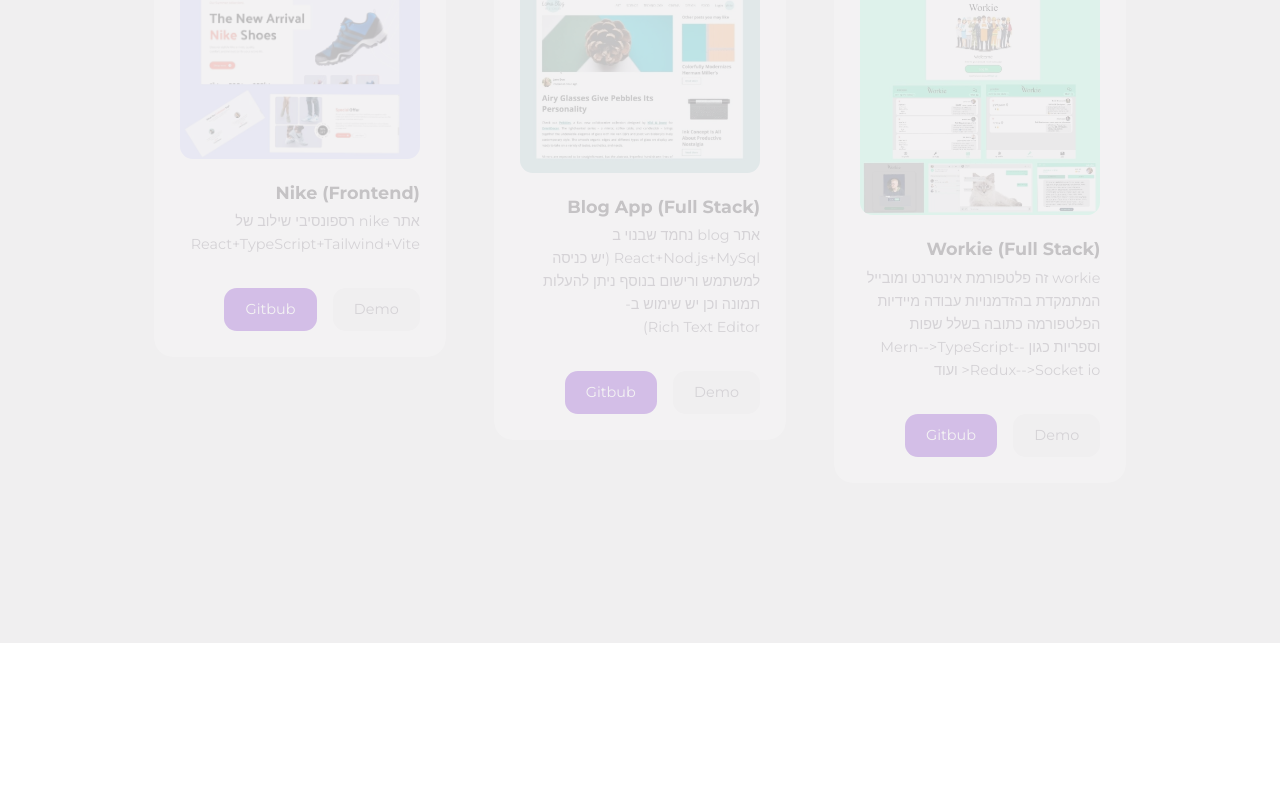
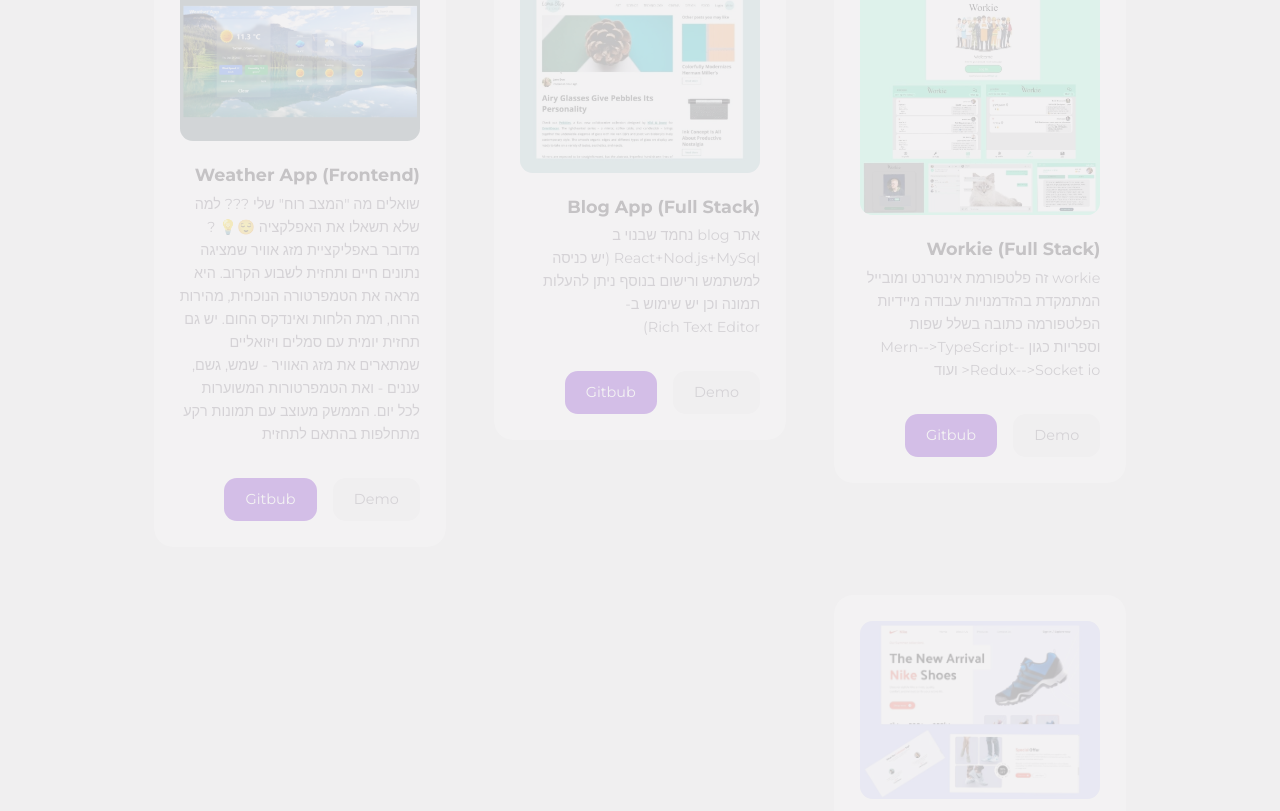
Before and after one commit to shlomi1998/portfolio, a React (Create React App) app: page / in a window 1280 px wide. Shown: the part 3494-4305 px from the top of the page. Built offline with nearby package versions, Linux system fonts and the light colour scheme.

Commit message:
new project

```diff
--- a/src/sections/portfolio/data.js
+++ b/src/sections/portfolio/data.js
@@ -56,6 +56,15 @@
   {
     id: 6,
     category: "frontend",
+    image: Image7,
+    title: "Weather App (Frontend)",
+    desc: `שואלים מה "המצב רוח" שלי ??? למה שלא תשאלו את האפלקציה 😌💡 ? מדובר באפליקציית מזג אוויר שמציגה נתונים חיים ותחזית לשבוע הקרוב. היא מראה את הטמפרטורה הנוכחית, מהירות הרוח, רמת הלחות ואינדקס החום. יש גם תחזית יומית עם סמלים ויזואליים שמתארים את מזג האוויר - שמש, גשם, עננים - ואת הטמפרטורות המשוערות לכל יום. הממשק מעוצב עם תמונות רקע מתחלפות בהתאם לתחזית`,
+    demo: "https://weather-application-2023.onrender.com",
+    github:"https://github.com/shlomi1998/Weather-Application",
+  },
+  {
+    id: 7,
+    category: "frontend",
     image: Image2,
     title: "Nike (Frontend)",
     desc: "אתר nike רספונסיבי שילוב של React+TypeScript+Tailwind+Vite",
```
Also changed, not shown: src/assets/project7.jpg.
